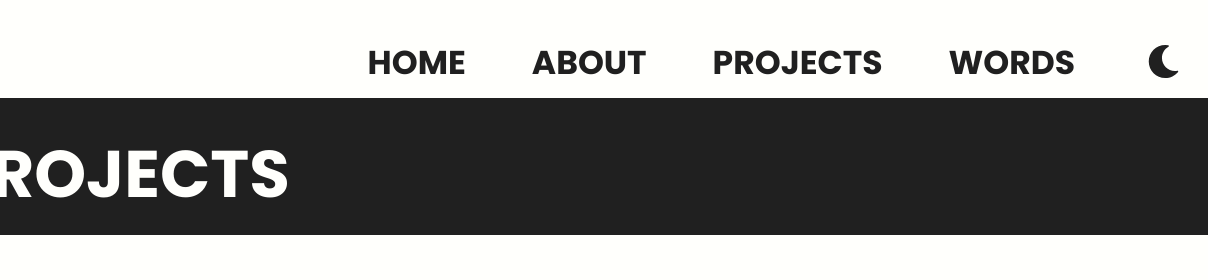
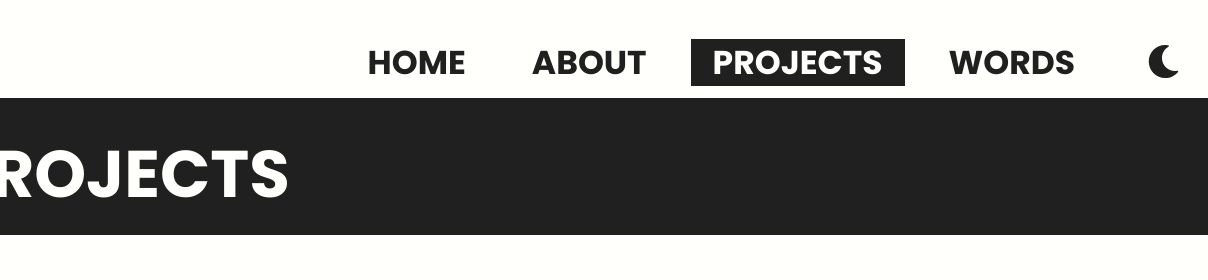
Before and after one commit to z336/portfolio, a Gatsby site: page /projects in a window 1280 px wide. Shown: the top 280 px of the page, 72-1280 px from the left. Built offline with nearby package versions, Linux system fonts and the light colour scheme; Gatsby itself is replaced by a stand-in of ours.

Commit message:
styling links again

```diff
--- a/src/components/Nav/NavMenu.js
+++ b/src/components/Nav/NavMenu.js
@@ -11,7 +11,7 @@ const StyledNavMenu = styled.nav`
     display: flex;
   }
   li {
-    margin-right: 3rem;
+    padding-right: 3rem;
   }
   a {
     text-decoration: none;
@@ -48,6 +48,13 @@ const NavContainer = styled.div`
     li {
       margin-bottom: 1rem;
     }
+    a:hover,
+    .active {
+      background: var(--white);
+      color: var(--black);
+      padding: 0 1rem;
+      margin: 0 -1rem;
+    }
   }
 `;
 
@@ -60,9 +67,6 @@ const NavToggle = styled.button`
   @media screen and (max-width: 834px) {
     display: flex;
     margin-left: 2rem;
-  }
-  :hover {
-    color: var(--red);
   }
 `;
 
--- a/src/components/Nav/ToggleTheme.js
+++ b/src/components/Nav/ToggleTheme.js
@@ -8,9 +8,6 @@ const StyledButton = styled.button`
   background-color: transparent;
   border: none;
   cursor: pointer;
-  :hover {
-    color: var(--red);
-  }
 `;
 
 export default function ToggleTheme() {
--- a/src/pages/projects.js
+++ b/src/pages/projects.js
@@ -17,6 +17,9 @@ const StyledSection = styled(Section)`
     @media (min-width: 834px) {
       grid-template-columns: repeat(3, 1fr);
     }
+    a {
+      text-decoration: none;
+    }
   }
 `;
 
@@ -26,9 +29,6 @@ const Button = styled.button`
   padding: 0.25rem 1rem;
   border: 3px solid;
   cursor: pointer;
-  :hover {
-    color: var(--red);
-  }
 `;
 
 export default function ProjectIndex({ data }) {
@@ -50,10 +50,10 @@ export default function ProjectIndex({ data }) {
                     alt="A project screenshot"
                     className="image"
                   ></GatsbyImage>
+                  <h3>{post.frontmatter.title}</h3>
+                  <p>{post.frontmatter.description}</p>
+                  <Button>Read More</Button>
                 </Link>
-                <h3>{post.frontmatter.title}</h3>
-                <p>{post.frontmatter.description}</p>
-                <Button>Read More</Button>
               </li>
             ))}
           </ul>
--- a/src/styles/GlobalStyles.js
+++ b/src/styles/GlobalStyles.js
@@ -1,11 +1,11 @@
 import { createGlobalStyle } from 'styled-components';
 
 export const GlobalStyles = createGlobalStyle`
-:root {
-  --black: #202020;
-  --white: #fffffc;
-  --red: #ff0000;
-}
+  :root {
+    --black: #202020;
+    --white: #fffffc;
+    --red: #ff0000;
+  }
   *,
   *::after,
   *::before {
@@ -28,20 +28,72 @@ export const GlobalStyles = createGlobalStyle`
     overflow-y: scroll;
     background: var(--white);
     color: var(--black);
+    button:hover {
+      background: var(--black);
+      color: var(--white);
+    }
+    nav {
+      a:hover,
+      .active {
+        background: var(--black);
+        color: var(--white);
+        padding: 0 1rem;
+        margin: 0 -1rem;
+        a:focus {
+          outline: 6px double var(--white);
+          z-index: 999;
+        }
+      }
+    }
+    footer {
+      a:hover {
+        background: var(--white);
+        color: var(--black);
+        padding: 0 0.5rem;
+        margin: 0 -0.5rem;
+      }
+    }
   }
 
   body.dark {
     background: var(--black);
     color: var(--white);
+    button:hover {
+      background: var(--white);
+      color: var(--black);
+    }
+    nav {
+      a:hover,
+      .active {
+        background: var(--white);
+        color: var(--black);
+        padding: 0 1rem;
+        margin: 0 -1rem;
+      }
+    }
   }
 
   @media (prefers-color-scheme: dark) {
     background: var(--black);
     color: var(--white);
+    button:hover {
+      background: var(--white);
+      color: var(--black);
+    }
+    nav {
+      a:hover,
+      .active {
+        background: var(--white);
+        color: var(--black);
+        padding: 0 1rem;
+        margin: 0 -1rem;
+      }
+    }
   }
 
-  nav, footer {
-    ul{
+  nav,
+  footer {
+    ul {
       list-style: none;
       padding: 0;
     }
@@ -52,14 +104,11 @@ export const GlobalStyles = createGlobalStyle`
     color: inherit;
   }
 
-  a:hover {
-    color: var(--red);
+  a:focus,
+  button:focus {
+    outline: 6px double currentColor;
+    z-index: 999;
   }
-
-  a:focus, li:focus, button:focus {
-  outline: 6px double var(--red);
-  z-index: 99;
-}
 `;
 
 export default GlobalStyles;
--- a/src/styles/Section.js
+++ b/src/styles/Section.js
@@ -4,6 +4,9 @@ const Section = styled.section`
   max-width: 125ch;
   margin: 0 auto;
   padding: 3rem 1rem;
+  a:hover {
+    opacity: 0.3;
+  }
 `;
 
 export default Section;
```
